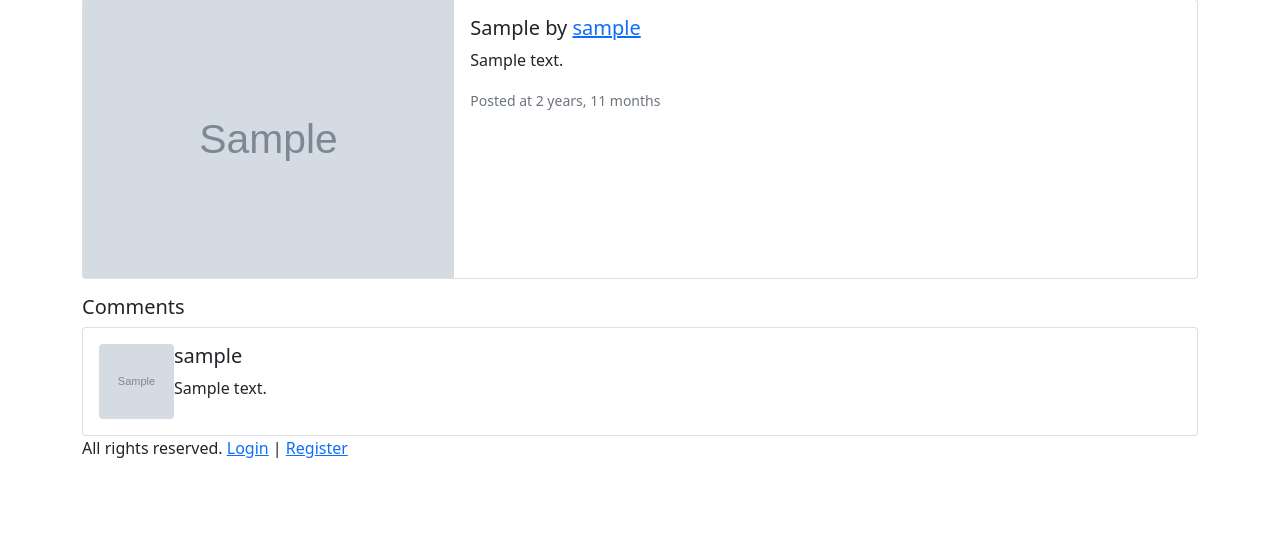
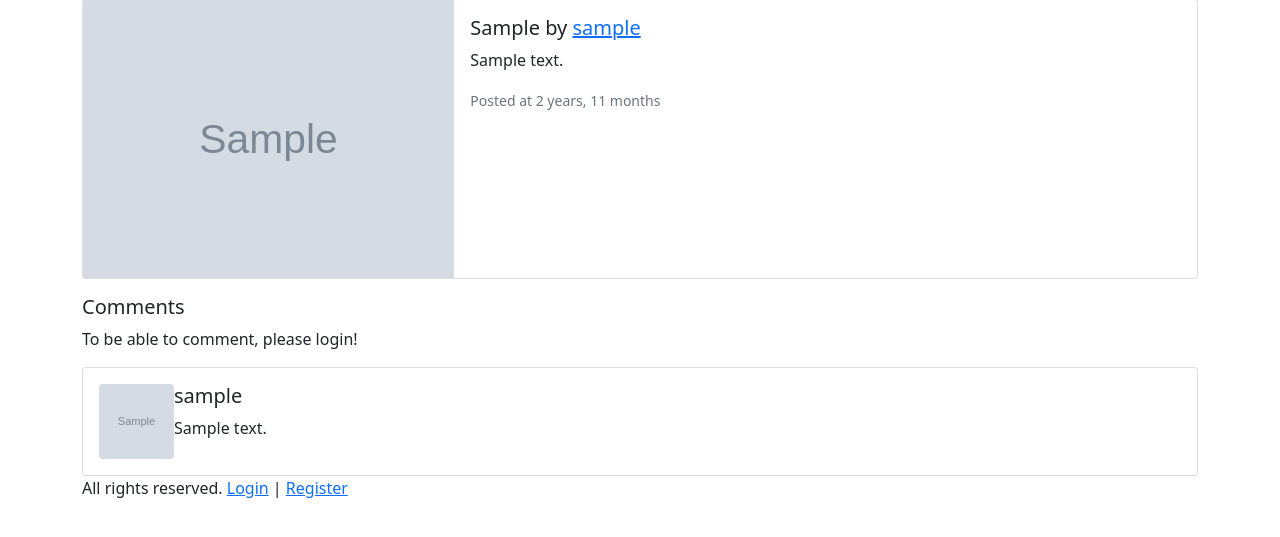
Before and after one commit to mirayiyidogan/swe_573, a Django app: a page that uses gotya/templates/pages/detail.html in a window 1280 px wide. Shown: the part 73-610 px from the top of the page. Run offline with Django 4.2, Linux system fonts and the light colour scheme; tables that the repository leaves empty hold one stand-in row (values such as "Sample post"); grey boxes marked "Sample" are stand-in pictures; parts of the project's set-up code (start-up, migrations or seed data) failed here and were passed over; some libraries are stand-ins or nearby versions.

Commit message:
"Add comment" has been added.

```diff
--- a/gotya/forms/__init__.py
+++ b/gotya/forms/__init__.py
@@ -1,3 +1,4 @@
 from .communication import CommunicationForm
 from .create_content import AddContentModelForm
 from .update_content import UpdateContentFormModel
+from .add_comment import AddCommentFormModel
--- /dev/null
+++ b/gotya/forms/add_comment.py
@@ -0,0 +1,7 @@
+from django import forms
+from gotya.models import CommentModel
+
+class AddCommentFormModel(forms.ModelForm):
+    class Meta:
+        model= CommentModel
+        fields = ('comment',)
--- a/gotya/templates/pages/detail.html
+++ b/gotya/templates/pages/detail.html
@@ -1,5 +1,7 @@
 {% extends 'base.html' %}
 {% load static %}
+{% load crispy_forms_tags %}
+
 {% block title %} {{content.header }} {% endblock %}
 
 {% block content %}
@@ -12,7 +14,8 @@
     <div class="col-md-8">
       <div class="card-body">
         <h5 class="card-title">{{ content.header }} by <a href="/"> {{ content.user}} </a> </h5>
-        <p class="card-text">{{ content.text|safe }}</p>
+
+  <p class="card-text">{{ content.text|safe }}</p>
         <p class="card-text"><small class="text-muted">Posted at {{ content.created_date|timesince }}</small></p>
         {% if request.user == content.user %}
         <p><a class="btn btn-primary" href="{% url 'update-content' slug=content.slug %}">Edit</a>
@@ -25,6 +28,15 @@
 </div>
 
 <h5>Comments</h5>
+{% if request.user.is_authenticated %}
+<form method="POST">
+  {% csrf_token %}
+  <p>{{ add_comment_form|crispy }}</p>
+  <p><input type="submit" value="Comment" class="btn btn-danger"></p>
+</form>
+{% else %}
+<p> To be able to comment, please login!</p>
+{% endif %}
 {% for comment in comments %}
 <div class="card">
     <div class="card-body" style="display:flex ; flex-direction: row">
--- a/gotya/views/detail.py
+++ b/gotya/views/detail.py
@@ -1,10 +1,21 @@
 from django.shortcuts import render, get_object_or_404
 from gotya.models import ContentModel
+from gotya.forms import AddCommentFormModel
 
 def detail(request, slug):
     content = get_object_or_404(ContentModel, slug=slug)
     comments = content.comments.all()
+
+    if request.method == 'POST':
+        add_comment_form = AddCommentFormModel(request.POST)
+        if add_comment_form.is_valid():
+            comment = add_comment_form.save(commit=False)
+            comment.user = request.user
+            comment.content = content
+            comment.save()
+    add_comment_form = AddCommentFormModel()
     return render(request, 'pages/detail.html', context={
         'content' : content,
         'comments': comments,
+        'add_comment_form': add_comment_form,
     })
```
